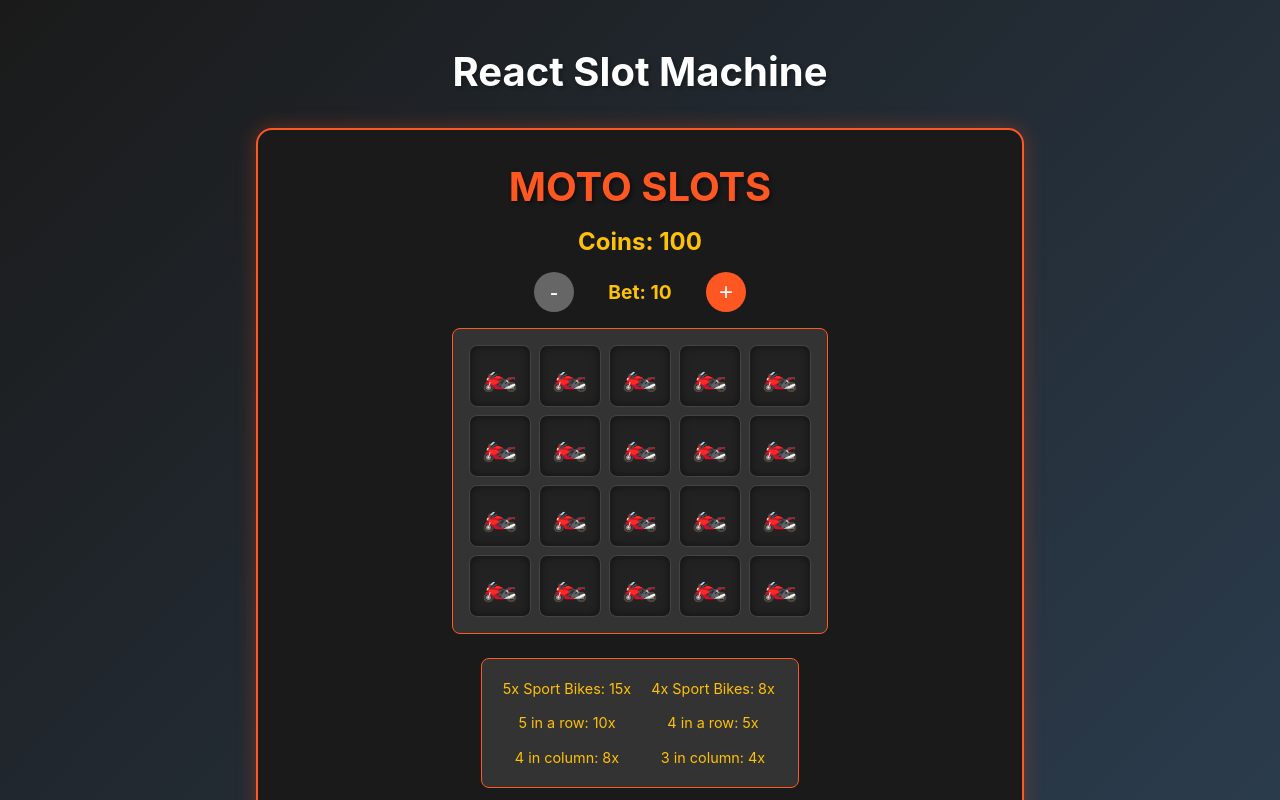
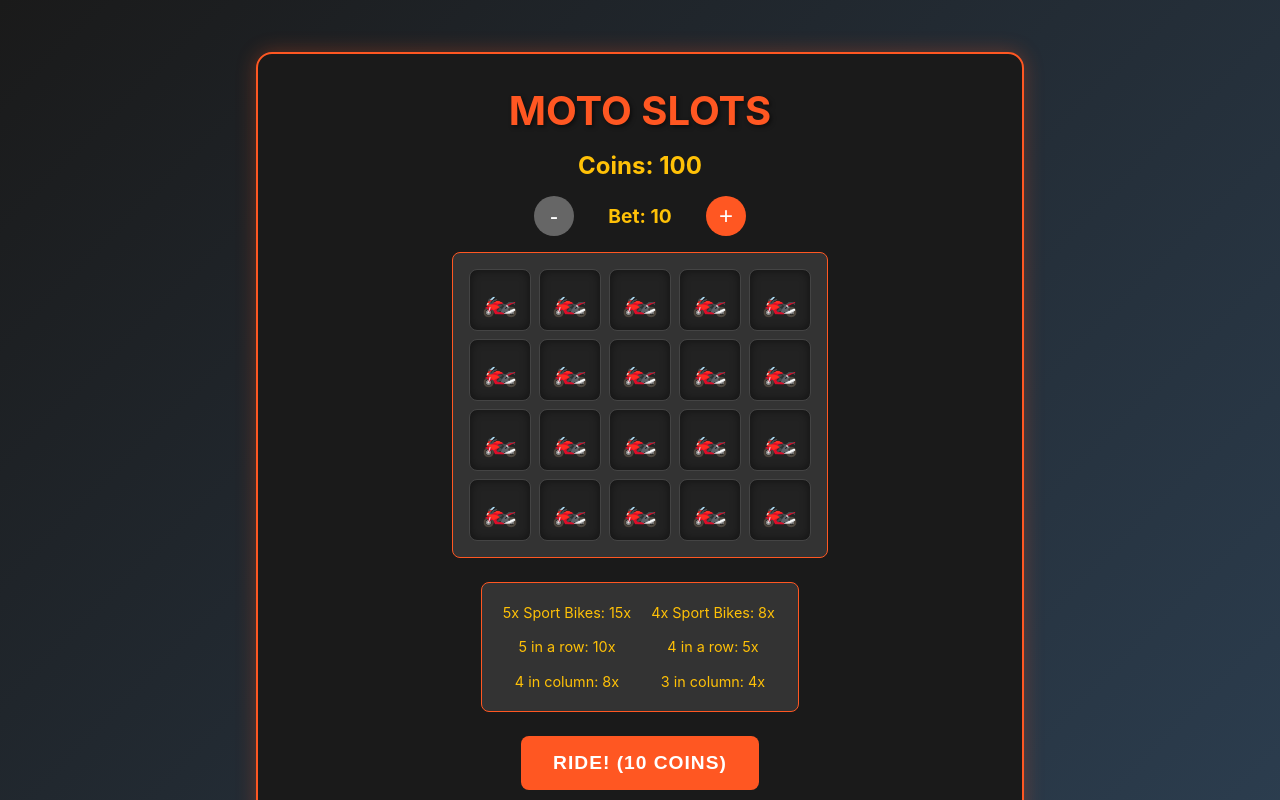
Before and after one commit to 3v4m4r14/hairy-potato, a React (Create React App) app: page / in a window 1280 px wide. Shown: the top 800 px of the page. Built offline with nearby package versions, Linux system fonts and the light colour scheme.

Commit message:
Remove extra title

```diff
--- a/src/App.js
+++ b/src/App.js
@@ -5,7 +5,6 @@ import SlotMachine from './components/SlotMachine';
 function App() {
   return (
     <div className="App">
-      <h1>React Slot Machine</h1>
       <SlotMachine />
     </div>
   );
```
Also changed, not shown: package.json (line endings or trailing spaces).
